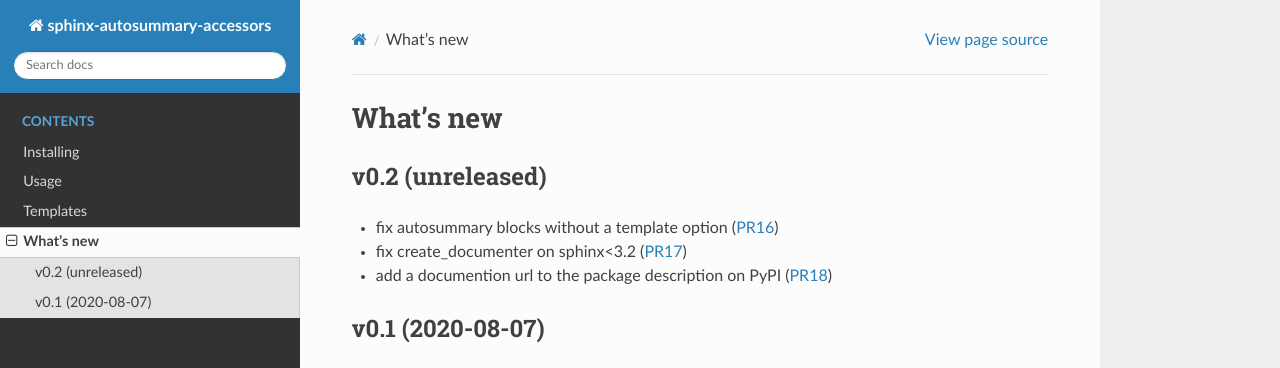
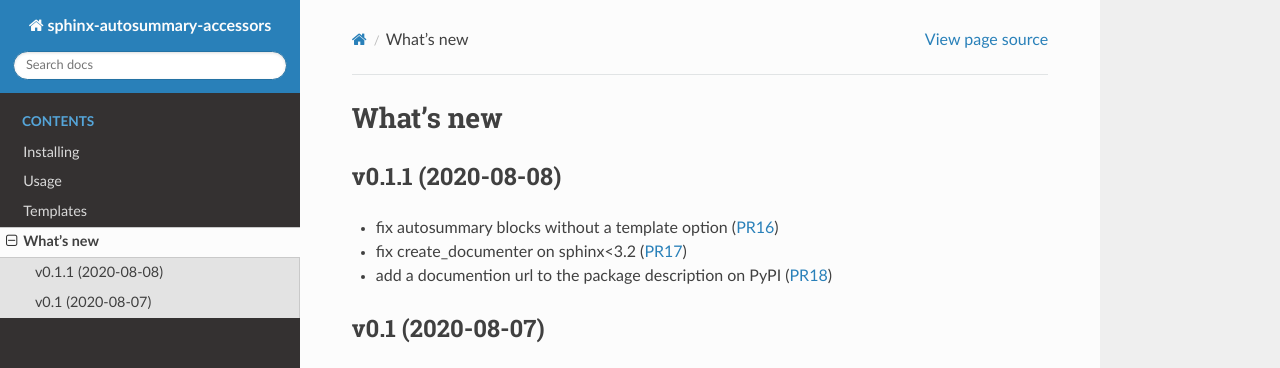
Before and after one commit to xarray-contrib/sphinx-autosummary-accessors, a Sphinx documentation site: the page built from docs/whats-new.rst, in a window 1280 px wide. Shown: the top 368 px of the page. Built offline with Sphinx 7.4.7 and the Read the Docs theme 2.0.0, drawn with Linux system fonts in a browser that asks for light colours; pages that are not in the unit, such as notebooks, are missing from menus.

Commit message:
Release v0.1.1

```diff
--- a/docs/whats-new.rst
+++ b/docs/whats-new.rst
@@ -1,8 +1,8 @@
 What's new
 ==========
 
-v0.2 (unreleased)
------------------
+v0.1.1 (2020-08-08)
+-------------------
 - fix autosummary blocks without a template option (:pull:`16`)
 - fix create_documenter on sphinx<3.2 (:pull:`17`)
 - add a documention url to the package description on PyPI (:pull:`18`)
```
